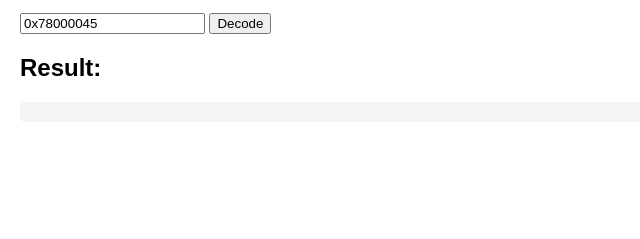
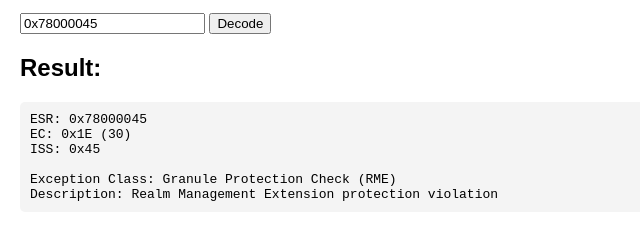
Before and after one commit to sqaureshape/arm_esr_decoder, a plain HTML site: page docs/index.html in a window 1280 px wide. Shown: the part 101-340 px from the top of the page, without its empty margins (0-640 px from the left). Drawn offline with Linux system fonts and the light colour scheme.

Commit message:
Fix file structure: move scripts and tests into docs folder for GitHub Pages

```diff
--- a/docs/index.html
+++ b/docs/index.html
@@ -14,8 +14,30 @@
   <input id="esrInput" type="text" value="0x78000045"/>
   <button onclick="decodeESR()">Decode</button>
   <h2>Result:</h2>
-  <pre id="result"></pre>
+  <pre id="result">Loading...</pre>
 
-  <script src="scripts/esr_decode.js"></script>
+  <script>
+    // Debug logging
+    console.log('HTML loaded, about to load script...');
+
+    // Load the script
+    const script = document.createElement('script');
+    script.src = 'scripts/esr_decode.js';
+    script.onload = function() {
+      console.log('Script loaded successfully');
+      if (typeof decodeESR === 'function') {
+        console.log('decodeESR function found');
+        decodeESR();
+      } else {
+        console.error('decodeESR function not found');
+        document.getElementById('result').textContent = 'Error: decodeESR function not loaded';
+      }
+    };
+    script.onerror = function() {
+      console.error('Failed to load script');
+      document.getElementById('result').textContent = 'Error: Failed to load decoder script';
+    };
+    document.head.appendChild(script);
+  </script>
 </body>
 </html>
```
Also changed, not shown: docs/scripts/esr_decode.js (renamed from scripts/esr_decode.js), docs/tests/vectors.json (renamed from tests/vectors.json).
